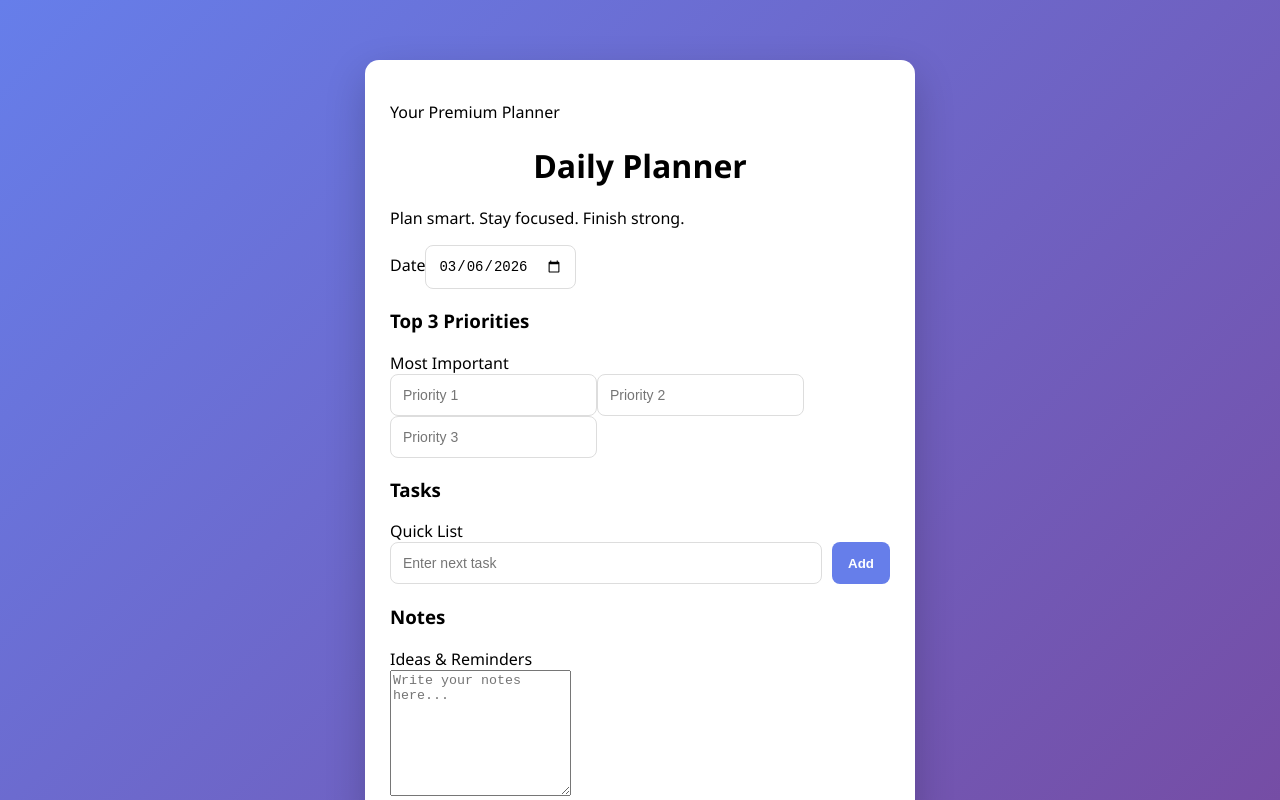
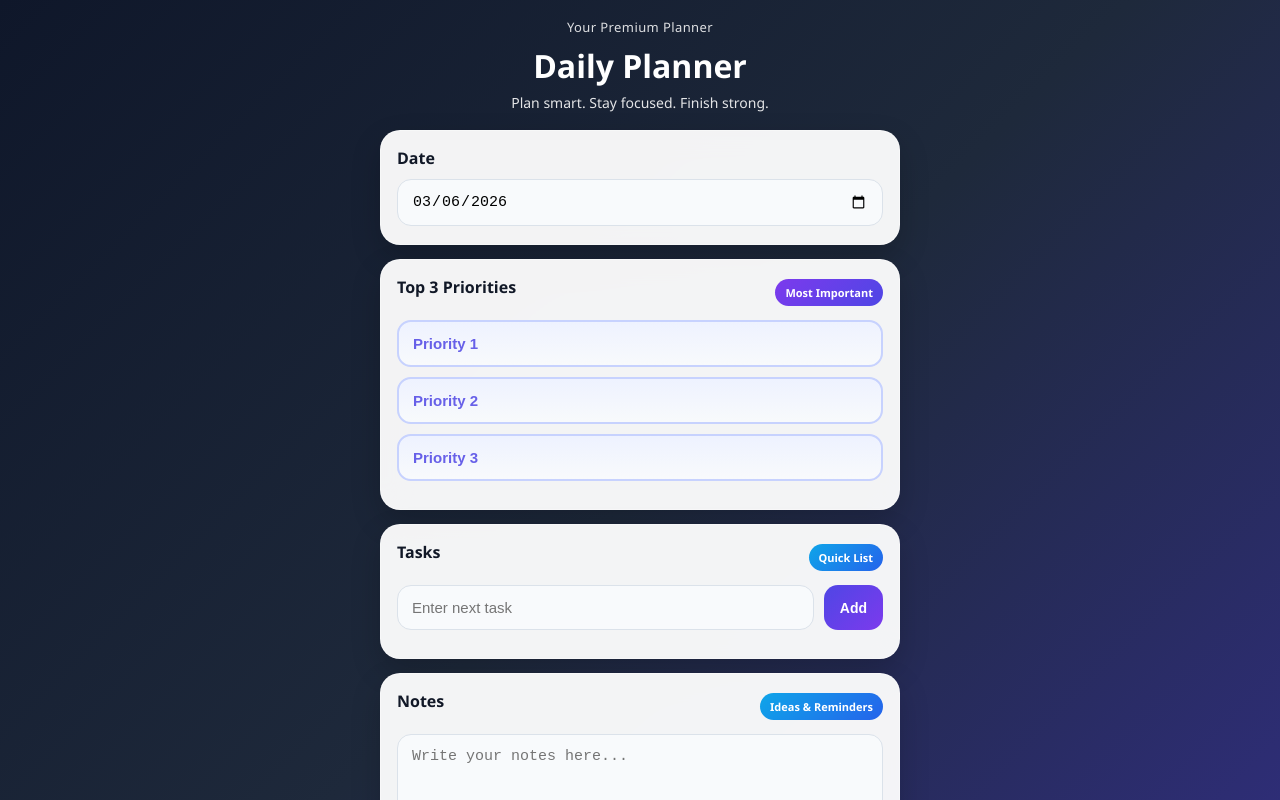
Before and after one commit to hsumesh35-bit/daily-planner, a React (Vite) app: page / in a window 1280 px wide. Shown: the top 800 px of the page. Built offline with nearby package versions, Linux system fonts and the light colour scheme.

Commit message:
Update style.css

```diff
--- a/src/style.css
+++ b/src/style.css
@@ -1,64 +1,224 @@
-body{
-  margin:0;
-  font-family: 'Segoe UI', sans-serif;
-  background: linear-gradient(135deg,#667eea,#764ba2);
+* {
+  box-sizing: border-box;
 }
 
-.container{
-  max-width:500px;
-  margin:60px auto;
-  background:#fff;
-  padding:25px;
-  border-radius:14px;
-  box-shadow:0 15px 40px rgba(0,0,0,0.2);
+body {
+  margin: 0;
+  font-family: "Segoe UI", Arial, sans-serif;
+  background: linear-gradient(135deg, #0f172a, #1e293b, #312e81);
+  color: #111827;
 }
 
-h1{
-  text-align:center;
-  margin-bottom:20px;
+.app-bg {
+  min-height: 100vh;
+  padding: 18px 14px 28px;
 }
 
-.input-row{
-  display:flex;
-  gap:10px;
+.container {
+  max-width: 520px;
+  margin: 0 auto;
 }
 
-input{
-  flex:1;
-  padding:12px;
-  border-radius:8px;
-  border:1px solid #ddd;
-  font-size:14px;
+.top-bar {
+  text-align: center;
+  color: white;
+  margin-bottom: 18px;
 }
 
-button{
-  padding:12px 16px;
-  border-radius:8px;
-  border:none;
-  background:#667eea;
-  color:white;
-  font-weight:600;
-  cursor:pointer;
+.mini-title {
+  margin: 0;
+  font-size: 13px;
+  opacity: 0.85;
+  letter-spacing: 0.4px;
 }
 
-button:hover{
-  opacity:0.9;
+h1 {
+  margin: 8px 0 6px;
+  font-size: 32px;
+  font-weight: 800;
 }
 
-ul{
-  list-style:none;
-  padding:0;
-  margin-top:20px;
+.subtitle {
+  margin: 0;
+  font-size: 14px;
+  opacity: 0.88;
 }
 
-li{
-  display:flex;
-  justify-content:space-between;
-  padding:10px;
-  border-bottom:1px solid #eee;
+.card {
+  background: rgba(255, 255, 255, 0.95);
+  backdrop-filter: blur(14px);
+  border-radius: 20px;
+  padding: 16px;
+  margin-bottom: 14px;
+  box-shadow: 0 12px 30px rgba(0, 0, 0, 0.18);
+  border: 1px solid rgba(255, 255, 255, 0.35);
 }
 
-.done{
-  text-decoration:line-through;
-  opacity:0.6;
+.section {
+  margin-bottom: 2px;
 }
+
+.section-head {
+  display: flex;
+  align-items: center;
+  justify-content: space-between;
+  gap: 10px;
+  margin-bottom: 12px;
+}
+
+label,
+h3 {
+  margin: 0 0 10px;
+  display: block;
+  font-size: 16px;
+  font-weight: 700;
+  color: #111827;
+}
+
+.badge {
+  background: linear-gradient(135deg, #7c3aed, #4f46e5);
+  color: white;
+  font-size: 11px;
+  padding: 6px 10px;
+  border-radius: 999px;
+  font-weight: 700;
+  white-space: nowrap;
+}
+
+.badge.soft {
+  background: linear-gradient(135deg, #0ea5e9, #2563eb);
+}
+
+input,
+textarea {
+  width: 100%;
+  border: 1px solid #dbe2ea;
+  border-radius: 14px;
+  padding: 13px 14px;
+  font-size: 15px;
+  outline: none;
+  background: #f8fafc;
+  transition: 0.2s ease;
+}
+
+input:focus,
+textarea:focus {
+  border-color: #6366f1;
+  background: white;
+  box-shadow: 0 0 0 4px rgba(99, 102, 241, 0.12);
+}
+
+.priority-input {
+  margin-bottom: 10px;
+  border: 2px solid #c7d2fe;
+  background: linear-gradient(180deg, #eef2ff, #f8fafc);
+  font-weight: 600;
+}
+
+.priority-input::placeholder {
+  color: #4f46e5;
+  opacity: 0.85;
+}
+
+.input-row {
+  display: flex;
+  gap: 10px;
+  margin-bottom: 12px;
+}
+
+.input-row input {
+  flex: 1;
+}
+
+button {
+  border: none;
+  border-radius: 14px;
+  padding: 12px 16px;
+  background: linear-gradient(135deg, #4f46e5, #7c3aed);
+  color: white;
+  font-weight: 700;
+  font-size: 14px;
+  cursor: pointer;
+  transition: transform 0.15s ease, opacity 0.2s ease;
+}
+
+button:active {
+  transform: scale(0.98);
+}
+
+.task-list {
+  list-style: none;
+  padding: 0;
+  margin: 0;
+}
+
+.task-item {
+  display: flex;
+  align-items: center;
+  justify-content: space-between;
+  gap: 10px;
+  padding: 10px 0;
+  border-bottom: 1px solid #edf2f7;
+}
+
+.task-item:last-child {
+  border-bottom: none;
+}
+
+.task-text {
+  flex: 1;
+  font-size: 15px;
+  cursor: pointer;
+  line-height: 1.35;
+  word-break: break-word;
+}
+
+.done {
+  text-decoration: line-through;
+  opacity: 0.5;
+}
+
+.delete-btn {
+  background: #fee2e2;
+  color: #dc2626;
+  padding: 8px 11px;
+  border-radius: 12px;
+  min-width: 40px;
+}
+
+.notes-box {
+  min-height: 180px;
+  width: 100%;
+  resize: vertical;
+}
+
+@media (max-width: 480px) {
+  .app-bg {
+    padding: 12px 10px 24px;
+  }
+
+  h1 {
+    font-size: 28px;
+  }
+
+  .card {
+    padding: 14px;
+    border-radius: 18px;
+  }
+
+  .input-row {
+    gap: 8px;
+  }
+
+  button {
+    padding: 12px 14px;
+  }
+
+  .task-item {
+    padding: 8px 0;
+  }
+
+  .notes-box {
+    min-height: 220px;
+  }
+}
```
